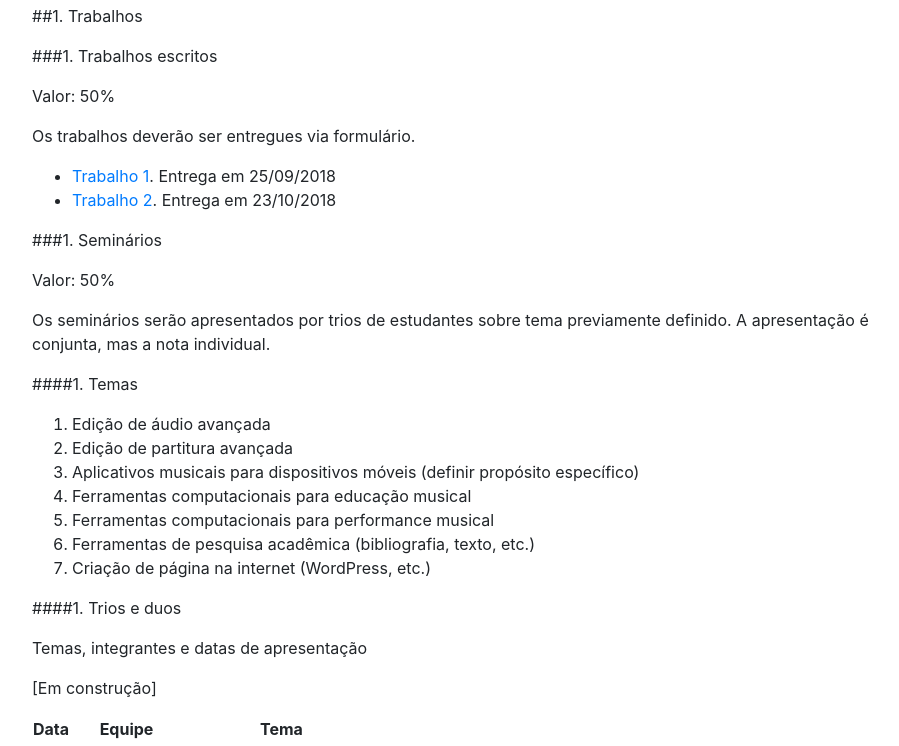
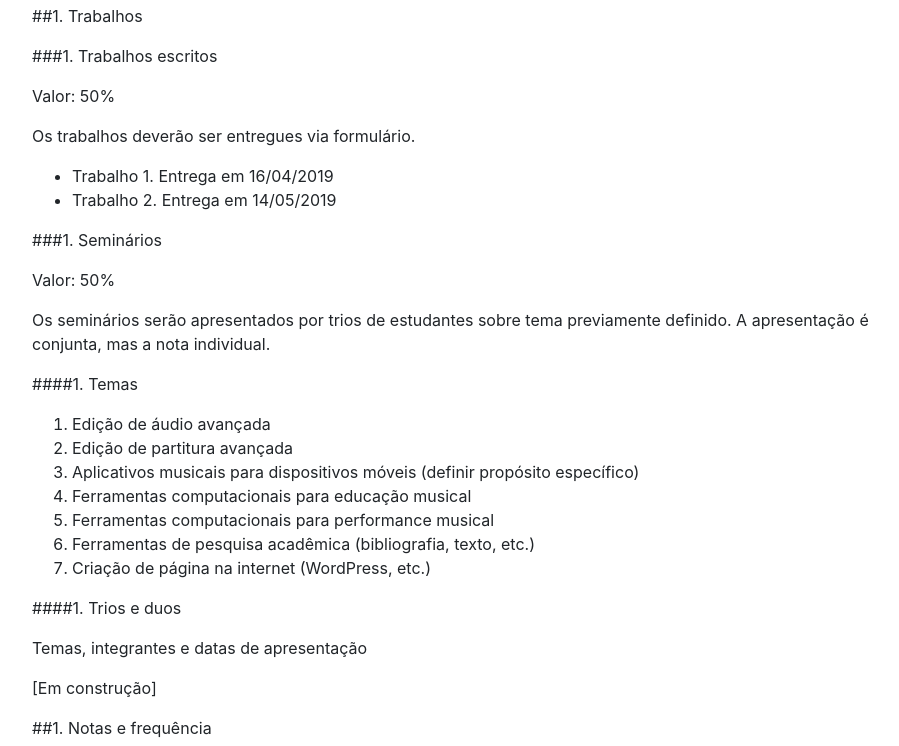
Before and after one commit to kroger/genosmus, a Jekyll site: the page built from _marcos/musa92.md, in a window 1280 px wide and 1400 px high, scrolled down 1497 px. Shown: the part 94-840 px from the top of the window, without its empty margins (68-967 px from the left). Built offline with Jekyll 4.4.1, drawn with Linux system fonts in a browser that asks for light colours; the table of contents is made by our own code; some of the changed text lies outside the part shown.

Commit message:
Atualiza conteúdo para semestre 2019.1

```diff
--- a/_marcos/musa92.md
+++ b/_marcos/musa92.md
@@ -76,11 +76,13 @@ Valor: 50%
 
 Os trabalhos deverão ser entregues via formulário.
 
-<!-- Trabalho 1: https://form.jotformz.com/80873765884677 -->
-<!-- Trabalho 2: https://form.jotformz.com/80873206684665 -->
-
+<!--
   * [Trabalho 1](https://form.jotformz.com/80873765884677). Entrega em 25/09/2018
   * [Trabalho 2](https://form.jotformz.com/80873206684665). Entrega em 23/10/2018
+-->
+
+  * Trabalho 1. Entrega em 16/04/2019
+  * Trabalho 2. Entrega em 14/05/2019
 
 ###1. Seminários
 
@@ -107,6 +109,7 @@ Temas, integrantes e datas de apresentação
 
 [Em construção]
 
+<!--
 | Data | Equipe | Tema  |
 |---|---|---|
 | 30/10/18 | Marcos W. e Danielle | A definir |
@@ -115,6 +118,7 @@ Temas, integrantes e datas de apresentação
 | 20/11/18 | Liana e Marcos F. | A definir |
 | 27/11/18 | Ednaldo e Victor | A definir |
 | 04/12/18 | Elienai / Heliane | A definir |
+-->
 
 ##1. Notas e frequência
 
```
